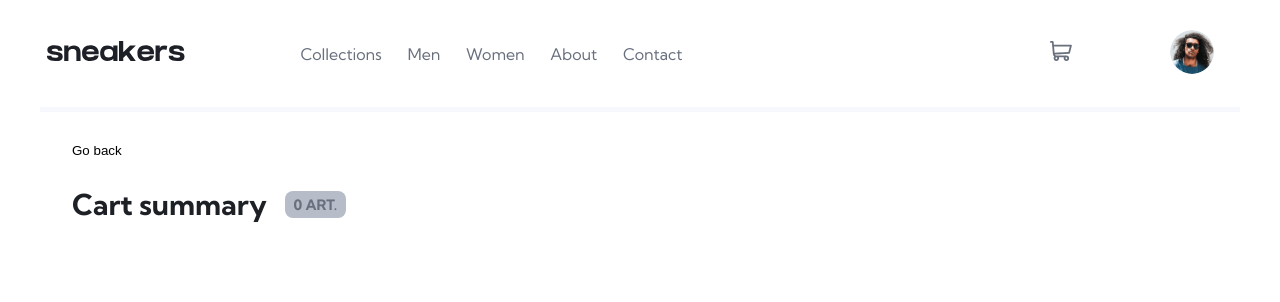
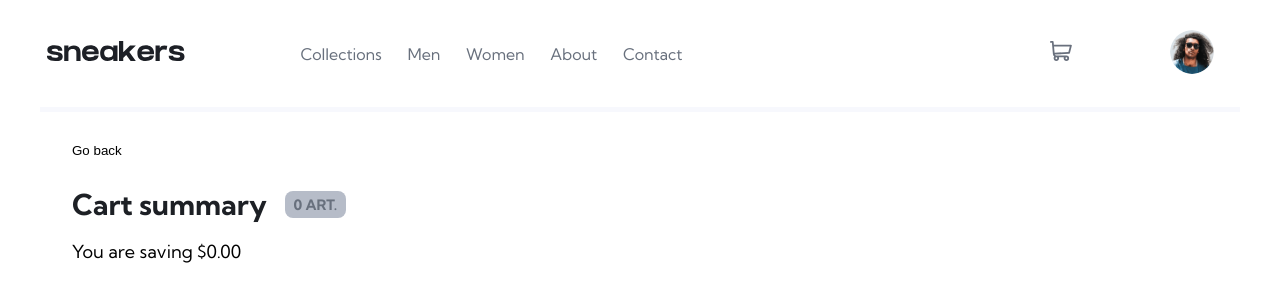
Before and after one commit to kimi1723/E-commerce-product-page-Frontend-Mentor, a React (Create React App) app in the folder my-app/: page /checkout in a window 1280 px wide. Shown: the top 302 px of the page. Built offline with nearby package versions, Linux system fonts and the light colour scheme; no server answers.

Commit message:
savings logic

```diff
--- a/my-app/src/components/checkout/Summary.js
+++ b/my-app/src/components/checkout/Summary.js
@@ -10,7 +10,7 @@ const Summary = () => {
 	const totalQuantity = useSelector(state => state.cart.totalQuantity);
 	const dispatch = useDispatch();
 
-	const selectOptions = Array.from({ length: 10 }, (e, i) => ({ value: i + 1, label: i + 1 }));
+	const selectOptions = Array.from({ length: 11 }, (e, i) => ({ value: i, label: i }));
 
 	const products = cart.map(product => {
 		const { id, imageUrl, alt, annotation, name, originalPrice, discountedPrice, quantity } = product;
@@ -32,6 +32,7 @@ const Summary = () => {
 				...styles,
 				boxShadow: state.isFocused ? '0px 0px 2px 1px hsl(26, 100%, 55%)' : 'none',
 				border: state.isFocused ? '1px solid hsl(26, 100%, 55%)' : '1px solid hsl(220, 13%, 13%)',
+				transition: 'border 0.2s, box-shadow 0.2s',
 				cursor: 'pointer',
 				'&:hover': { border: '1px solid hsl(26, 100%, 55%)' },
 			}),
@@ -62,6 +63,15 @@ const Summary = () => {
 		);
 	});
 
+	const calculateSavings = () => {
+		const originalTotal = cart.map(product => product.originalPrice * product.quantity).reduce((a, b) => a + b, 0);
+		const discountedTotal = cart.map(product => product.discountedPrice * product.quantity).reduce((a, b) => a + b, 0);
+
+		const savings = (originalTotal - discountedTotal).toFixed(2);
+
+		return savings;
+	};
+
 	return (
 		<>
 			<header className={classes.header}>
@@ -72,6 +82,7 @@ const Summary = () => {
 				<ul className={classes.list} role="list">
 					{products}
 				</ul>
+				<p>You are saving ${calculateSavings()} </p>
 			</main>
 		</>
 	);
--- a/my-app/src/components/checkout/Summary.module.css
+++ b/my-app/src/components/checkout/Summary.module.css
@@ -50,14 +50,15 @@
 }
 
 .annotation {
+	font-size: 0.6rem;
 	font-weight: bold;
 	text-transform: uppercase;
 	color: hsl(26, 100%, 55%);
-	font-size: 0.7rem;
 }
 
-.h2 {
-	font-size: 1.2rem;
+.h2,
+.discounted-price {
+	font-size: 1.1rem;
 }
 
 .prices {
@@ -70,17 +71,13 @@
 
 .original-price {
 	padding: 0.3em 0.6em;
-	font-size: 0.8rem;
+	font-size: 0.75rem;
 	color: hsl(26, 100%, 55%);
 	background-color: hsl(25, 100%, 94%);
 	border-radius: 8px;
 	text-decoration: line-through;
 }
 
-.discounted-price {
-	font-size: 1.2rem;
-}
-
 .select {
 	cursor: pointer;
 }
```
